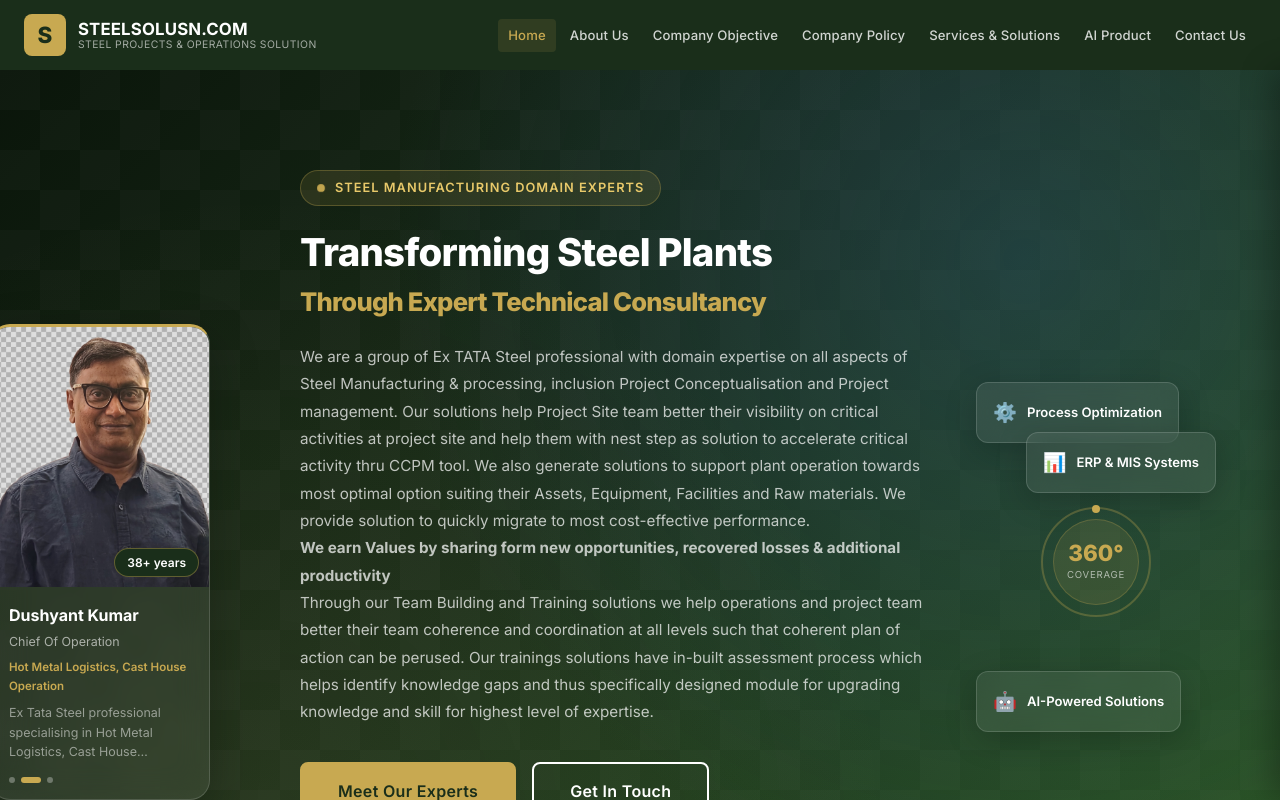
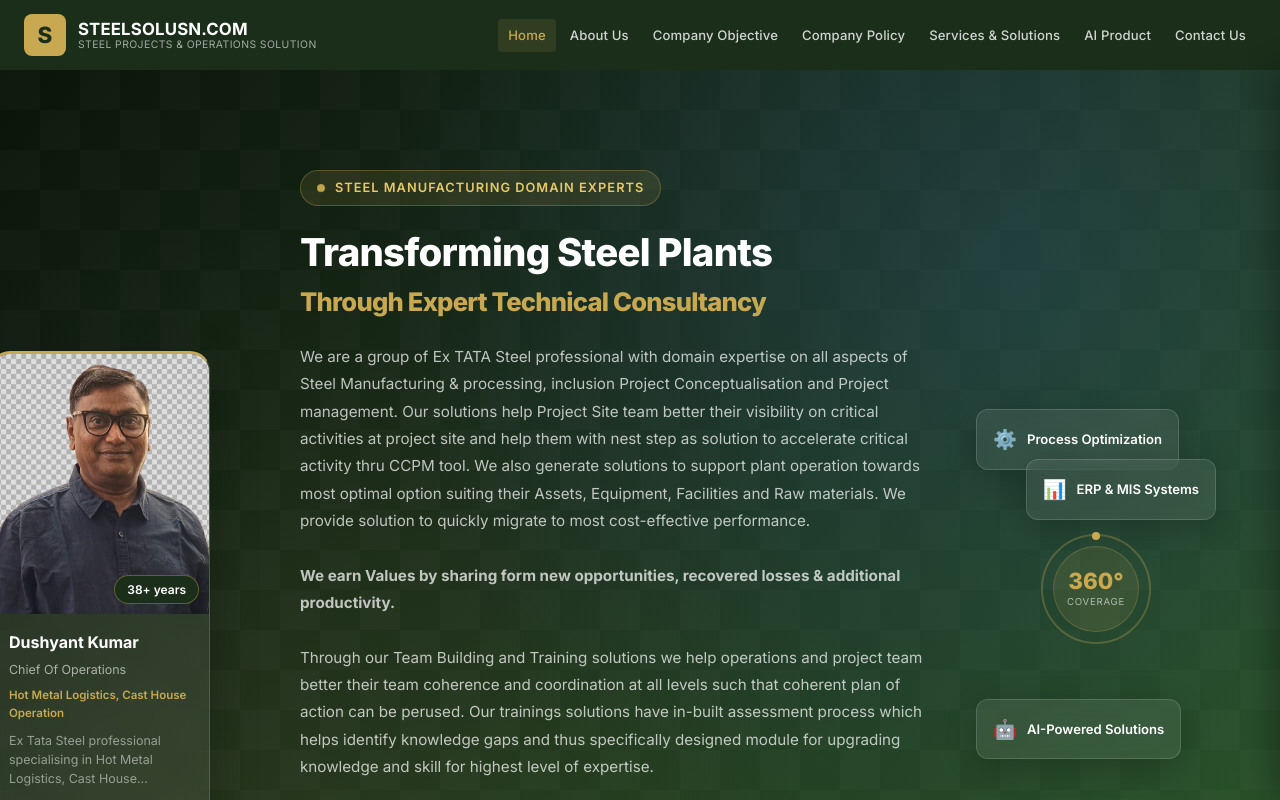
Before and after one commit to AnkurAnubhav/steexprt, a React (Vite) app: page /#/ in a window 1280 px wide. Shown: the top 800 px of the page. Built offline with nearby package versions, Linux system fonts and the light colour scheme.

Commit message:
add period and grammer

```diff
--- a/src/components/HeroSection.jsx
+++ b/src/components/HeroSection.jsx
@@ -81,9 +81,11 @@ export default function HeroSection() {
             operation towards most optimal option suiting their Assets, Equipment, Facilities and
             Raw materials. We provide solution to quickly migrate to most cost-effective performance.
             <br></br>
+            <br></br>
             <strong>
-              We earn Values by sharing form new opportunities, recovered losses & additional productivity
+              We earn Values by sharing form new opportunities, recovered losses & additional productivity.
             </strong>
+            <br></br>
             <br></br>
             Through our Team Building and Training solutions we help operations and project team
             better their team coherence and coordination at all levels such that coherent plan of
--- a/src/data/experts.js
+++ b/src/data/experts.js
@@ -15,7 +15,7 @@ export const experts = [
   {
     id: 2,
     name: "Dushyant Kumar",
-    designation: "Chief Of Operation",
+    designation: "Chief Of Operations",
     specialty: "Hot Metal Logistics, Cast House Operation",
     experience: "38+ years",
     bio: "Ex Tata Steel professional specialising in Hot Metal Logistics, Cast House Operation and Blast furnace control.",
```
